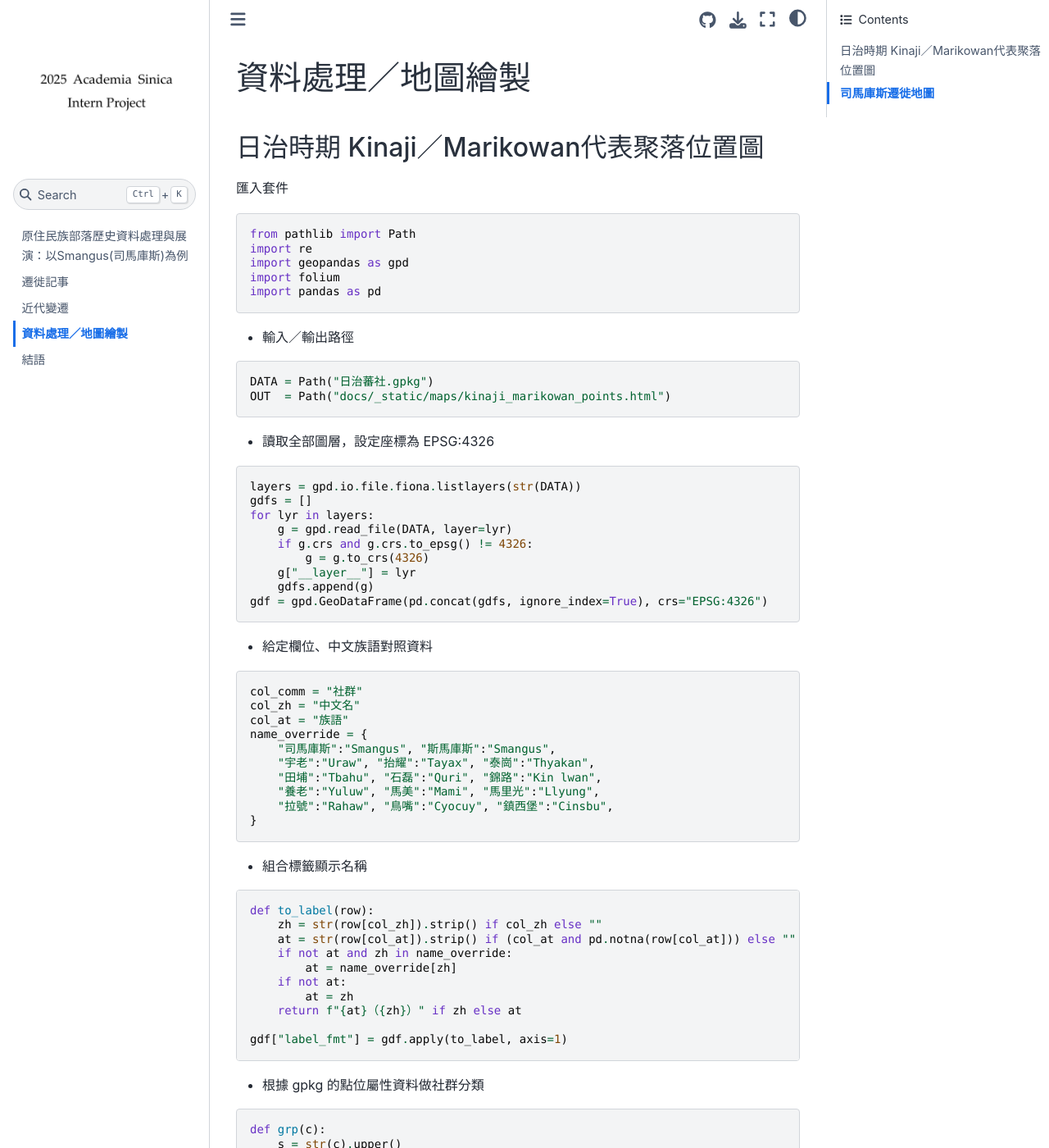
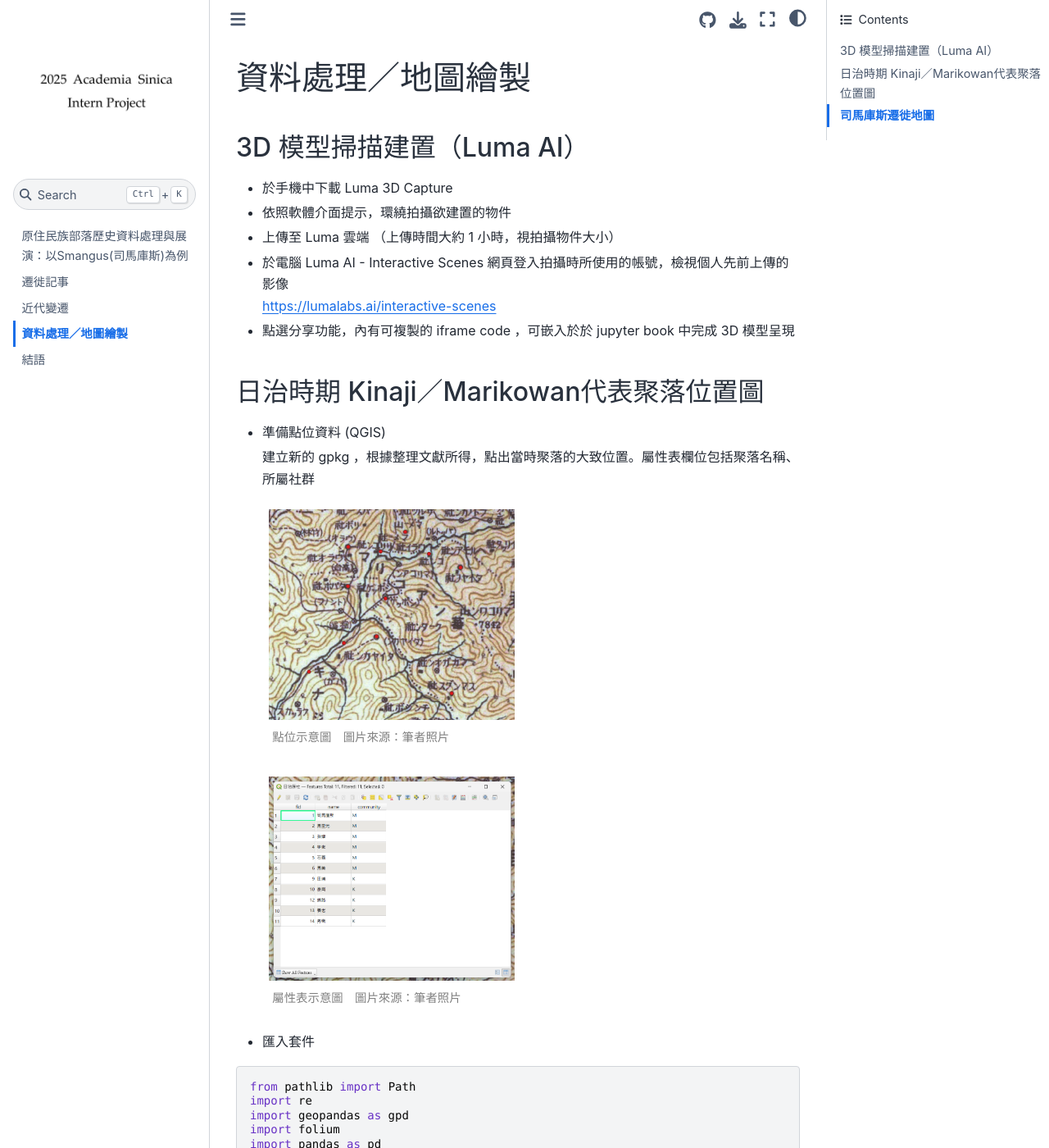
Before and after one commit to lsxx20/mybook2, a Jupyter Book: the page built from data_processing.md, in a window 1280 px wide and 1400 px high. Shown: the whole window at 82% size. Built offline with Jupyter Book 1.0.4 settings and Sphinx 7.4.7 and the Sphinx Book theme 1.1.4, drawn with Linux system fonts in a browser that asks for light colours; some of the changed text lies outside the part shown.

Commit message:
Update content

````diff
--- a/data_processing.md
+++ b/data_processing.md
@@ -3,9 +3,42 @@ title: 資料處理／地圖繪製
 ---
 ## 資料處理／地圖繪製
 
-###### 日治時期 Kinaji／Marikowan代表聚落位置圖 ######
+###### 3D 模型掃描建置（Luma AI）
 
-匯入套件
+* 於手機中下載 Luma 3D Capture
+
+* 依照軟體介面提示，環繞拍攝欲建置的物件
+
+* 上傳至 Luma 雲端 （上傳時間大約 1 小時，視拍攝物件大小）
+
+* 於電腦 Luma AI - Interactive Scenes 網頁登入拍攝時所使用的帳號，檢視個人先前上傳的影像
+https://lumalabs.ai/interactive-scenes
+
+* 點選分享功能，內有可複製的 iframe code ，可嵌入於於 jupyter book 中完成 3D 模型呈現
+
+
+###### 日治時期 Kinaji／Marikowan代表聚落位置圖
+
+* 準備點位資料 (QGIS)
+
+  建立新的 gpkg ，根據整理文獻所得，點出當時聚落的大致位置。屬性表欄位包括聚落名稱、所屬社群
+
+<figure style="margin-left:2em; text-align:left;">
+  <img src="_static/tribe2.png" alt="logo" width="300" style="display:inline-block; margin:0;">
+  <figcaption style="font-size:0.9em; color:gray; text-align:left;">
+    點位示意圖　圖片來源：筆者照片
+  </figcaption>
+</figure>
+
+<figure style="margin-left:2em; text-align:left;">
+  <img src="_static/tribe3.png" alt="logo" width="300" style="display:inline-block; margin:0;">
+  <figcaption style="font-size:0.9em; color:gray; text-align:left;">
+    屬性表示意圖　圖片來源：筆者照片
+  </figcaption>
+</figure>
+
+
+* 匯入套件
 ```python
 from pathlib import Path
 import re
@@ -15,7 +48,7 @@ import pandas as pd
 ```
 * 輸入／輸出路徑
 ```python
-DATA = Path("日治蕃社.gpkg")
+DATA = Path("日治原社.gpkg")
 OUT  = Path("docs/_static/maps/kinaji_marikowan_points.html")
 ```
 * 讀取全部圖層，設定座標為 EPSG:4326
@@ -136,7 +169,12 @@ print("Saved:", OUT)
 
 ###### 司馬庫斯遷徙地圖 ######
 
-匯入套件
+* 準備點位資料 (QGIS)
+
+  建立新的 gpkg ，根據整理文獻所得，加入當時聚落的大致位置與名稱
+
+
+* 匯入套件
 ```python
 from pathlib import Path
 import re
````
Also changed, not shown: immigration.md (+3 -3 lines), intro.md (+8 -0 lines), _static/tribe1.png (added), _static/tribe2.png (added), _static/tribe3.png (added).
